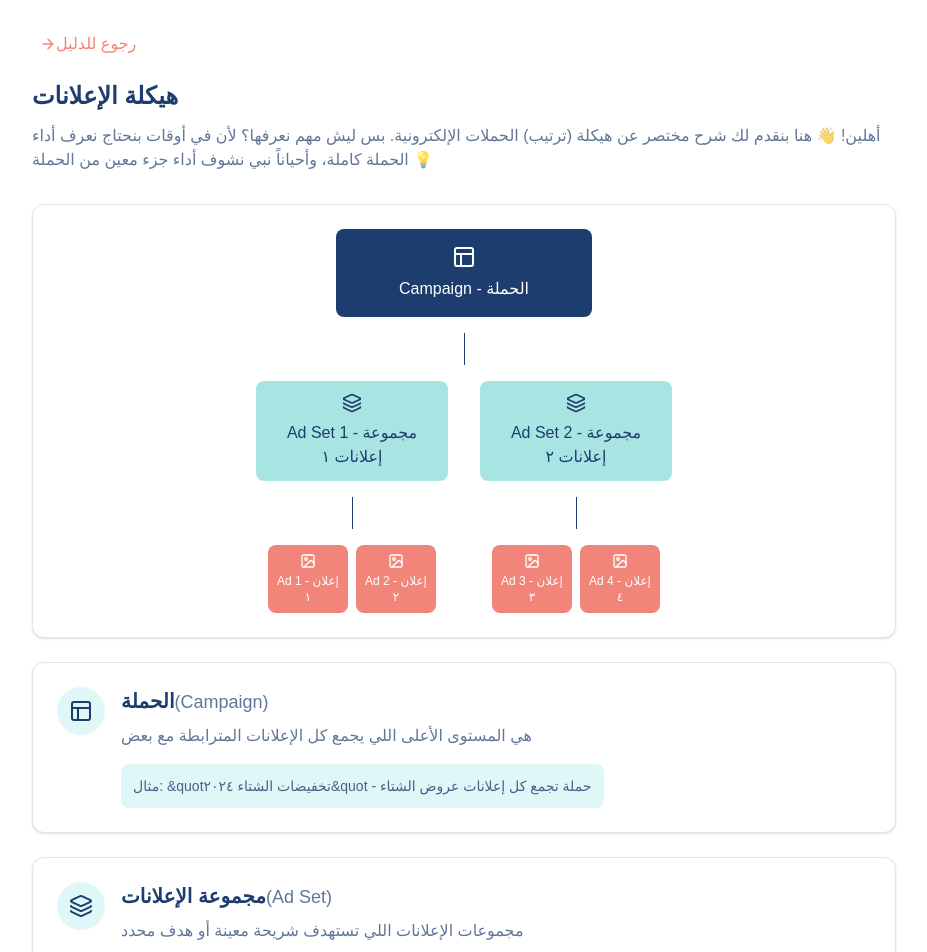
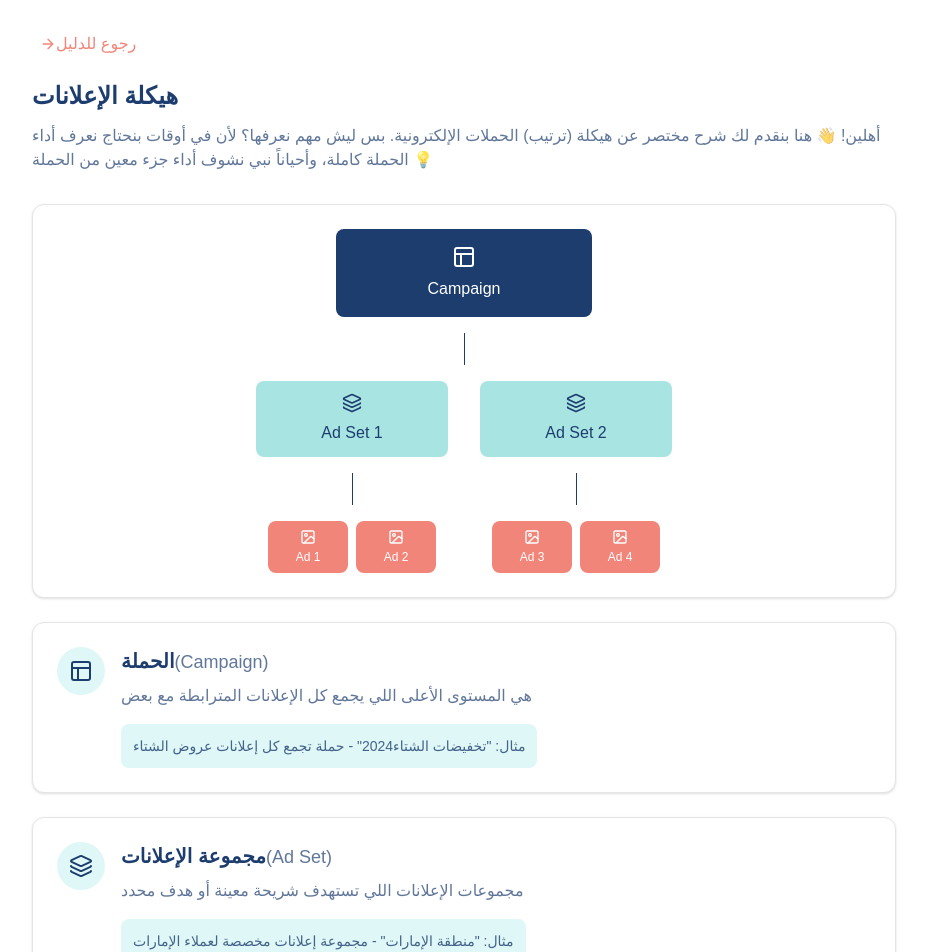
Before and after one commit to AlaaAlzahrani/feather_team, a Next.js app: page /reports/guides/ad-structure in a window 1280 px wide. Shown: the top 952 px of the page, without its empty margins (176-1103 px from the left). Built offline with nearby package versions, Linux system fonts and the light colour scheme.

Commit message:
eslint errors

```diff
--- a/app/(teams)/reports/guides/ad-structure/page.tsx
+++ b/app/(teams)/reports/guides/ad-structure/page.tsx
@@ -32,7 +32,7 @@ export default function AdStructureGuide() {
             {/* Campaign Level */}
             <div className="w-64 p-4 bg-[#1D3D6F] text-white rounded-lg text-center">
               <Layout className="w-6 h-6 mx-auto mb-2" />
-              Campaign - الحملة
+              Campaign
             </div>
 
             <div className="h-8 w-px bg-[#1D3D6F]" />
@@ -42,17 +42,17 @@ export default function AdStructureGuide() {
               <div className="flex flex-col items-center">
                 <div className="w-48 p-3 bg-[#A8E5E2] text-[#1D3D6F] rounded-lg text-center mb-4">
                   <Layers className="w-5 h-5 mx-auto mb-2" />
-                  Ad Set 1 - مجموعة إعلانات ١
+                  Ad Set 1
                 </div>
                 <div className="h-8 w-px bg-[#1D3D6F] mb-4" />
                 <div className="flex gap-2">
                   <div className="w-20 p-2 bg-[#F28579] text-white rounded-lg text-center text-xs">
                     <Image className="w-4 h-4 mx-auto mb-1" />
-                    Ad 1 - إعلان ١
+                    Ad 1
                   </div>
                   <div className="w-20 p-2 bg-[#F28579] text-white rounded-lg text-center text-xs">
                     <Image className="w-4 h-4 mx-auto mb-1" />
-                    Ad 2 - إعلان ٢
+                    Ad 2
                   </div>
                 </div>
               </div>
@@ -60,17 +60,17 @@ export default function AdStructureGuide() {
               <div className="flex flex-col items-center">
                 <div className="w-48 p-3 bg-[#A8E5E2] text-[#1D3D6F] rounded-lg text-center mb-4">
                   <Layers className="w-5 h-5 mx-auto mb-2" />
-                  Ad Set 2 - مجموعة إعلانات ٢
+                  Ad Set 2
                 </div>
                 <div className="h-8 w-px bg-[#1D3D6F] mb-4" />
                 <div className="flex gap-2">
                   <div className="w-20 p-2 bg-[#F28579] text-white rounded-lg text-center text-xs">
                     <Image className="w-4 h-4 mx-auto mb-1" />
-                    Ad 3 - إعلان ٣
+                    Ad 3
                   </div>
                   <div className="w-20 p-2 bg-[#F28579] text-white rounded-lg text-center text-xs">
                     <Image className="w-4 h-4 mx-auto mb-1" />
-                    Ad 4 - إعلان ٤
+                    Ad 4
                   </div>
                 </div>
               </div>
@@ -98,7 +98,7 @@ export default function AdStructureGuide() {
                 </p>
                 <div className="bg-[#DFF7F6] p-3 rounded-lg">
                   <p className="text-[#1D3D6F]/80 text-sm">
-                    مثال: &quotتخفيضات الشتاء ٢٠٢٤&quot - حملة تجمع كل إعلانات عروض الشتاء
+                    مثال: "تخفيضات الشتاء2024" - حملة تجمع كل إعلانات عروض الشتاء
                   </p>
                 </div>
               </div>
@@ -123,7 +123,7 @@ export default function AdStructureGuide() {
                 </p>
                 <div className="bg-[#DFF7F6] p-3 rounded-lg">
                   <p className="text-[#1D3D6F]/80 text-sm">
-                    مثال: &quotمنطقة الإمارات&quot - مجموعة إعلانات مخصصة لعملاء الإمارات
+                    مثال: "منطقة الإمارات" - مجموعة إعلانات مخصصة لعملاء الإمارات
                   </p>
                 </div>
               </div>
@@ -148,7 +148,7 @@ export default function AdStructureGuide() {
                 </p>
                 <div className="bg-[#DFF7F6] p-3 rounded-lg">
                   <p className="text-[#1D3D6F]/80 text-sm">
-                    مثال: &quotستوري تخفيضات الشتاء &quot - إعلان ستوري محدد بتصميمه الخاص
+                    مثال: "ستوري تخفيضات الشتاء 1" - إعلان ستوري محدد بتصميمه الخاص
                   </p>
                 </div>
               </div>
```
Also changed, not shown: 1 other file (tests, documents, lock files or other folders).
